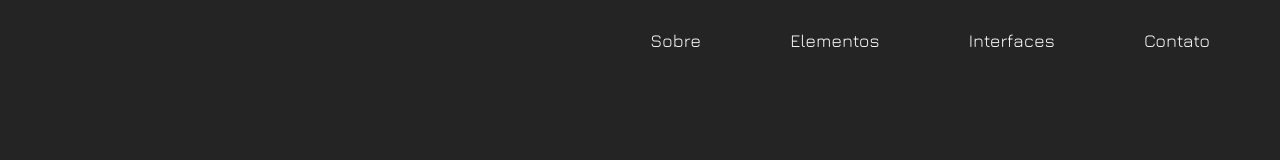
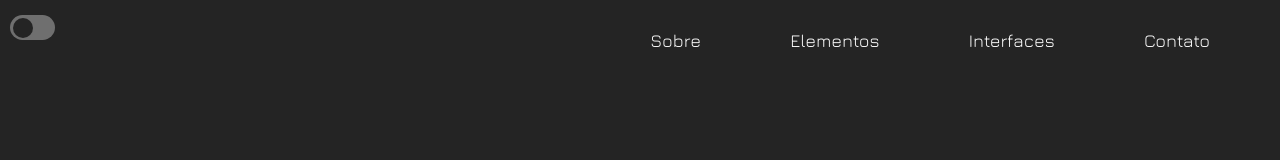
Before and after one commit to CesarCaus/Portfolio-Cesar-Caus, an Angular app: page / in a window 1280 px wide. Shown: the top 160 px of the page. Built offline with nearby package versions, Linux system fonts and the light colour scheme; a web font is replaced by a local one.

Commit message:
Implementação dos temas claro e escuro

```diff
--- a/src/app/app.component.html
+++ b/src/app/app.component.html
@@ -1,18 +1,8 @@
-<header *ngIf="!isMobile" class="desktop-header">
+<header class="desktop-header">
+    <span id="toggle-theme" (click)="toggleTheme()">
+        <span [ngClass]="{'toggle-theme-dark': darkTheme, 'toggle-theme-light': !darkTheme}"></span>
+    </span>
     <nav>
-        <ul>
-            <li (click)="scrollToComponent('about')">Sobre</li>
-            <li (click)="scrollToComponent('elements')">Elementos</li>
-            <li (click)="scrollToComponent('interfaces')">Interfaces</li>
-            <li (click)="scrollToComponent('contact')">Contato</li>
-        </ul>
-    </nav>
-</header>
-<header *ngIf="isMobile" class="mobile-header">
-    <nav>
-        <span class="material-symbols-outlined">
-            menu
-            </span>
         <ul>
             <li (click)="scrollToComponent('about')">Sobre</li>
             <li (click)="scrollToComponent('elements')">Elementos</li>
--- a/src/app/app.component.scss
+++ b/src/app/app.component.scss
@@ -1,3 +1,5 @@
+
+
 .desktop-header {
     display: flex;
     justify-content: right;
@@ -27,11 +29,45 @@
             }
 
             li:hover {
-                background-color: #303030;
+                background-color: var(--bg-color-primary-hover);
             }
         }
     }
 
+}
+
+
+#toggle-theme {
+   width: 45px;
+   height: 25px;
+   background-color: var(--line-color-primary);
+   position: absolute;
+   left: 10px;
+   border-radius: 50px;
+   top: calc(50% - 25px);
+   cursor: pointer;
+}
+
+.toggle-theme-dark {
+    content: '';
+    position: absolute;
+    width: 20px;
+    height: 20px;
+    background-color: var(--bg-color-primary);
+    border-radius: 50%;
+    top: 2.5px;
+    left: 2.5px;
+}
+
+.toggle-theme-light {
+    content: '';
+    position: absolute;
+    width: 20px;
+    height: 20px;
+    background-color: var(--bg-color-primary);
+    border-radius: 50%;
+    top: 2.5px;
+    right: 2.5px;
 }
 
 .mobile-header {
--- a/src/app/app.component.ts
+++ b/src/app/app.component.ts
@@ -1,4 +1,4 @@
-import { Component, Inject, HostListener } from '@angular/core';
+import { Component, Inject, HostBinding } from '@angular/core';
 import { RouterOutlet } from '@angular/router';
 
 import { HomeComponent } from './components/containers/home/home.component';
@@ -26,6 +26,7 @@ export class AppComponent {
 
  constructor(@Inject(DOCUMENT) private document: Document) {}
 
+
   scrollToComponent(anchor: string): void {
     const element = document.querySelector(`#${anchor}`);
 
@@ -36,19 +37,20 @@ export class AppComponent {
     })
   }
 
-  isMobile: boolean = false;
+  darkTheme:boolean = true;
 
-  @HostListener('window:resize', ['$event'])
-  onResize(event: any): void {
-    this.checkScreenWidth();
+  // Aplica a classe CSS correspondente ao tema atual
+  @HostBinding('class') get themeClass() {
+    return this.darkTheme ? 'dark-theme' : 'light-theme';
   }
 
-  private checkScreenWidth(): void {
-    this.isMobile = window.innerWidth < 700;
+  // Alterna entre os temas
+  toggleTheme() {
+    this.darkTheme = !this.darkTheme;
+    localStorage.setItem('theme', JSON.stringify(this.darkTheme));
   }
 
-  /*ngOnInit(): void {
-    this.checkScreenWidth();
-  }*/
+
+
 
 }
--- a/src/app/components/containers/contact/contact.component.scss
+++ b/src/app/components/containers/contact/contact.component.scss
@@ -50,6 +50,7 @@ main {
     display: flex;
     align-items: center;
     justify-content: center;
+    border: 2px solid #242424;
 
     form {
         width: 100%;
@@ -86,11 +87,13 @@ main {
             cursor: pointer;
             border-radius: 5px;
             border: none;
+            border: 2px solid #242424;
         }
 
         button:hover {
             background-color: var(--box-color-blue);
             color: black;
+            border: 2px solid transparent;
         }
     }
 }
--- a/src/app/components/containers/elements/elements.component.scss
+++ b/src/app/components/containers/elements/elements.component.scss
@@ -62,6 +62,7 @@ main {
     z-index: 2;
     position: absolute;
     background-color: var(--bg-color-primary);
+    border: 2px solid #242424;
 
     .arrow-bottom {
         display: none;
--- a/src/app/components/containers/home/home.component.scss
+++ b/src/app/components/containers/home/home.component.scss
@@ -1,6 +1,7 @@
 main {
     width: 100%;
     height: calc(100vh + 2px);
+    min-height: fit-content;
     padding: 50px;
     padding-top: 100px;
     display: flex;
--- a/src/styles.scss
+++ b/src/styles.scss
@@ -1,6 +1,5 @@
 //Variaveis CSS para uso global
-
-:root {
+.dark-theme {
   --bg-color-primary: #242424;
   --bg-color-primary-hover: #303030;
   --bg-color-secundary: black;
@@ -8,7 +7,27 @@
   --font-color-secundary: rgb(0, 0, 0);
   --box-color-blue: #7977F6;
   --line-color-primary: rgb(111, 111, 111);
+  --color-track-scrollbar: #777777;
 }
+
+// Definições de estilo para o tema light
+.light-theme {
+  --bg-color-primary: #fff;
+  --bg-color-primary-hover: #eaeaea;
+  --bg-color-secundary: #f6f6f6;
+  --font-color-primary: rgb(0, 0, 0);
+  --font-color-secundary: rgb(255, 255, 255);
+  --box-color-blue: #7977F6;
+  --line-color-primary: rgb(111, 111, 111);
+  --color-track-scrollbar: #bfbfbf;
+}
+
+// Aplicações padrão do tema dark
+body {
+  @extend .dark-theme;
+}
+
+
 
 * {
     padding: 0;
@@ -26,17 +45,17 @@
 
   /* Estilo do polegar da barra de rolagem */
   ::-webkit-scrollbar-thumb {
-    background-color: #303030; /* Cor do polegar */
+    background-color: var(--bg-color-primary-hover); /* Cor do polegar */
     border-radius: 6px; /* Borda arredondada do polegar */
     padding: 2px;
   }
 
   /* Estilo da barra de rolagem ao passar o mouse */
   ::-webkit-scrollbar-thumb:hover {
-    background-color: #101010; /* Cor do polegar ao passar o mouse */
+    background-color: var(--font-color-secundary); /* Cor do polegar ao passar o mouse */
   }
 
   /* Estilo da pista (track) da barra de rolagem */
   ::-webkit-scrollbar-track {
-    background-color: #777777; /* Cor da pista */
+    background-color: var(--color-track-scrollbar); /* Cor da pista */
   }
--- /dev/null
+++ b/src/variables-dark-theme.scss
@@ -0,0 +1,10 @@
+:root {
+    --bg-color-primary: #242424;
+    --bg-color-primary-hover: #303030;
+    --bg-color-secundary: black;
+    --font-color-primary: white;
+    --font-color-secundary: rgb(0, 0, 0);
+    --box-color-blue: #7977F6;
+    --line-color-primary: rgb(111, 111, 111);
+    --color-track-scrollbar: #777777;
+  }
--- /dev/null
+++ b/src/variables-light-theme.scss
@@ -0,0 +1,10 @@
+:root {
+    --bg-color-primary: #f7f7f7;
+    --bg-color-primary-hover: #cfcfcf;
+    --bg-color-secundary: rgb(255, 255, 255);
+    --font-color-primary: rgb(0, 0, 0);
+    --font-color-secundary: rgb(255, 255, 255);
+    --box-color-blue: #7977F6;
+    --line-color-primary: rgb(111, 111, 111);
+    --color-track-scrollbar: #bfbfbf;
+  }
```
Also changed, not shown: src/main.ts (line endings or trailing spaces). Lines whose indentation alone changed are shown as unchanged.
